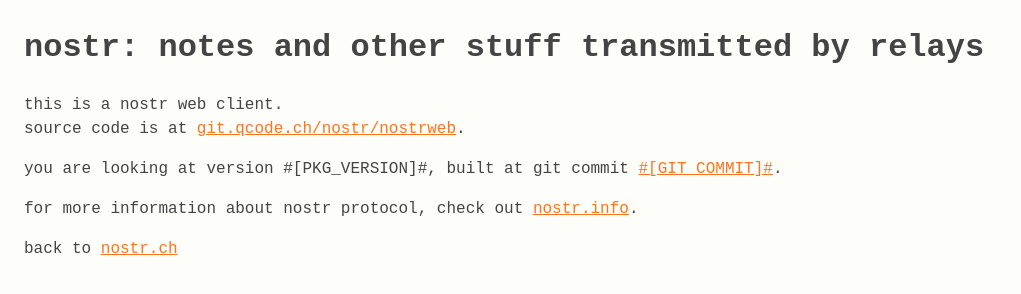
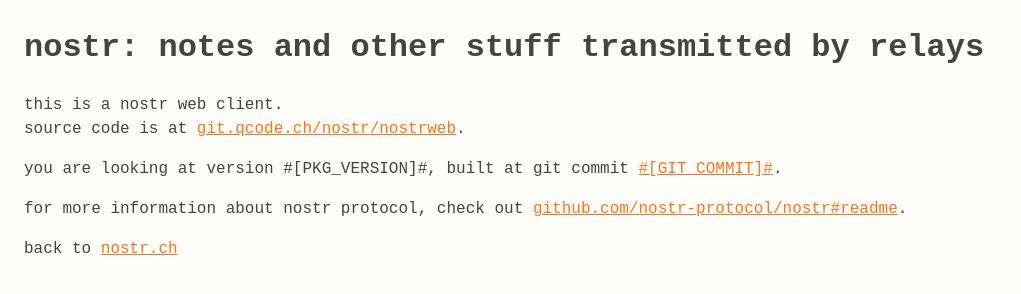
Before and after one commit to okjodom/nostrweb, a website: page src/about.html in a window 1280 px wide. Shown: the whole page, without its empty margins (0-1021 px from the left). Drawn offline with Linux system fonts and the light colour scheme.

Commit message:
about: link to the original write up on nostr protocol
updates https://git.qcode.ch/nostr/nostrweb/issues/3

```diff
--- a/src/about.html
+++ b/src/about.html
@@ -17,7 +17,7 @@
       </p>
       <p>
         for more information about nostr protocol, check out
-        <a href="https://nostr.info/" target="_blank" rel="noopener noreferrer">nostr.info</a>.
+        <a href="https://github.com/nostr-protocol/nostr#readme" target="_blank" rel="noopener noreferrer">github.com/nostr-protocol/nostr#readme</a>.
       </p>
       back to <a href="/">nostr.ch</a>
     </main>
```
Also changed, not shown: README.md.
